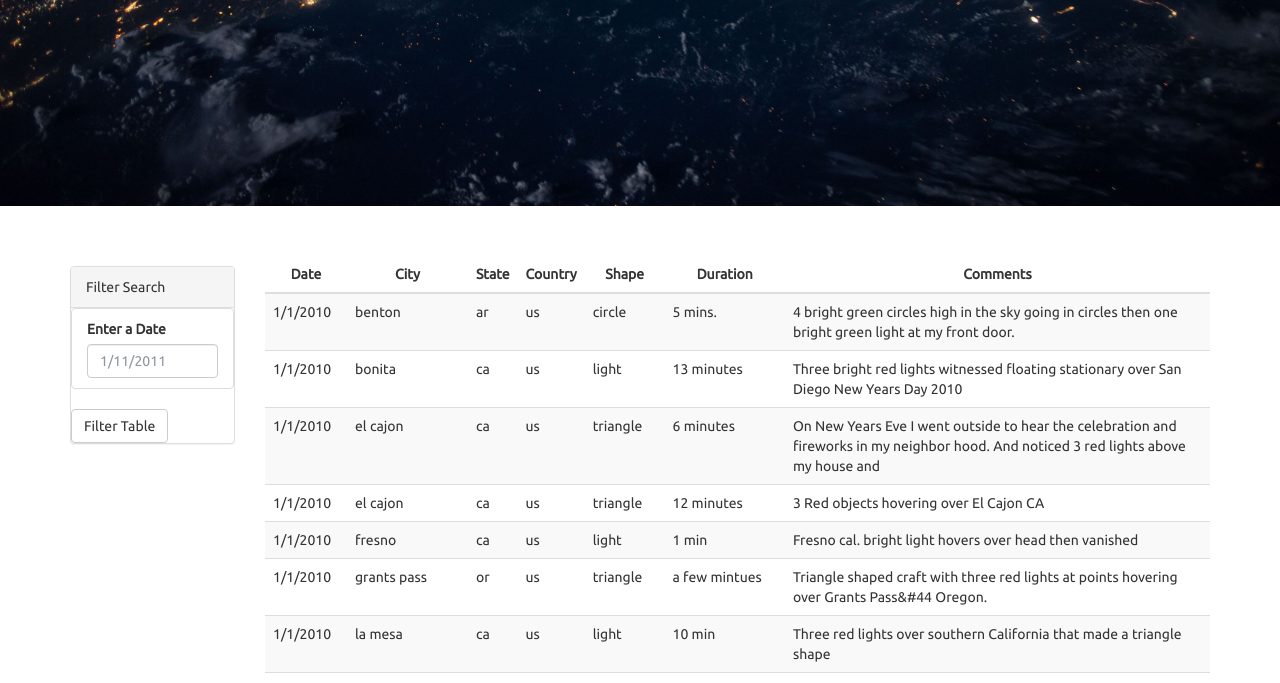
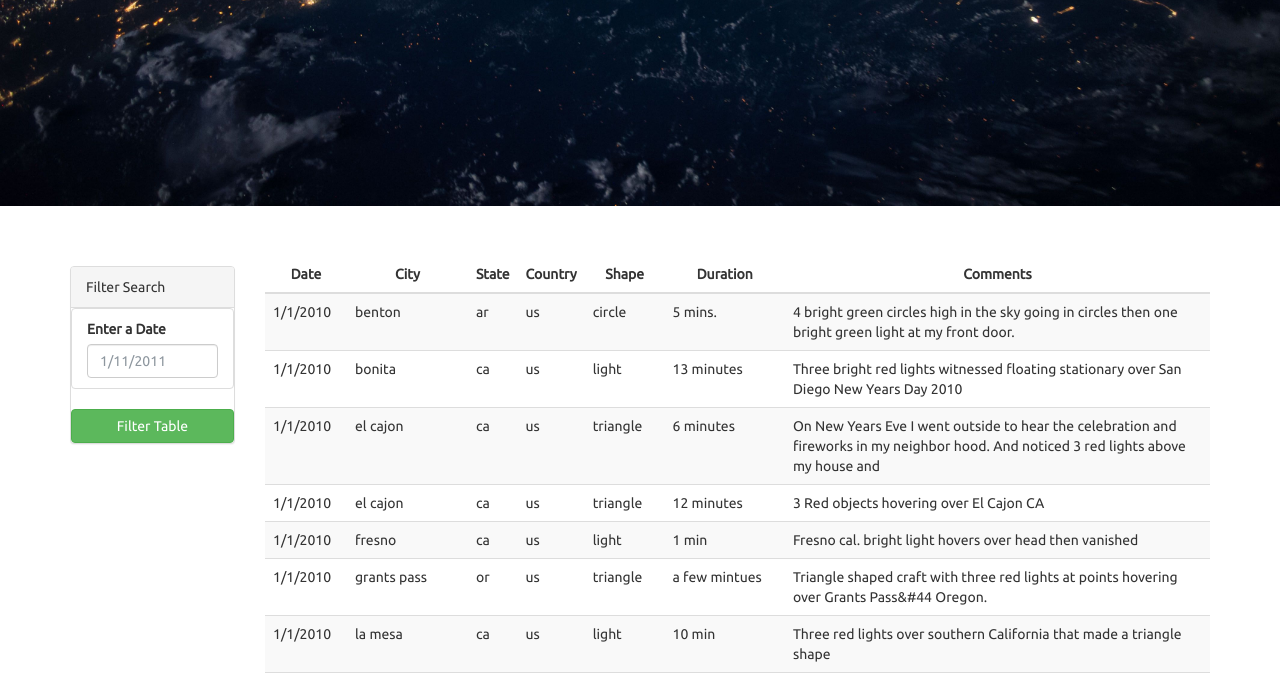
Before and after one commit to timsamson/javascript-challenge, a plain HTML site: page UFO-level-1/index.html in a window 1280 px wide. Shown: the part 406-1089 px from the top of the page. Drawn offline with nearby package versions, Linux system fonts and the light colour scheme.

Commit message:
button fix

```diff
--- a/UFO-level-1/index.html
+++ b/UFO-level-1/index.html
@@ -41,7 +41,7 @@
                       </li>
                     </ul>
                   </div>
-                  <button id="filter-btn" type="button" class="btn btn-default">Filter Table</button>
+                  <button id="filter-btn" type="button" class="btn btn-success btn-block">Filter Table</button>
                 </form>
               </div>
             </div>
```
